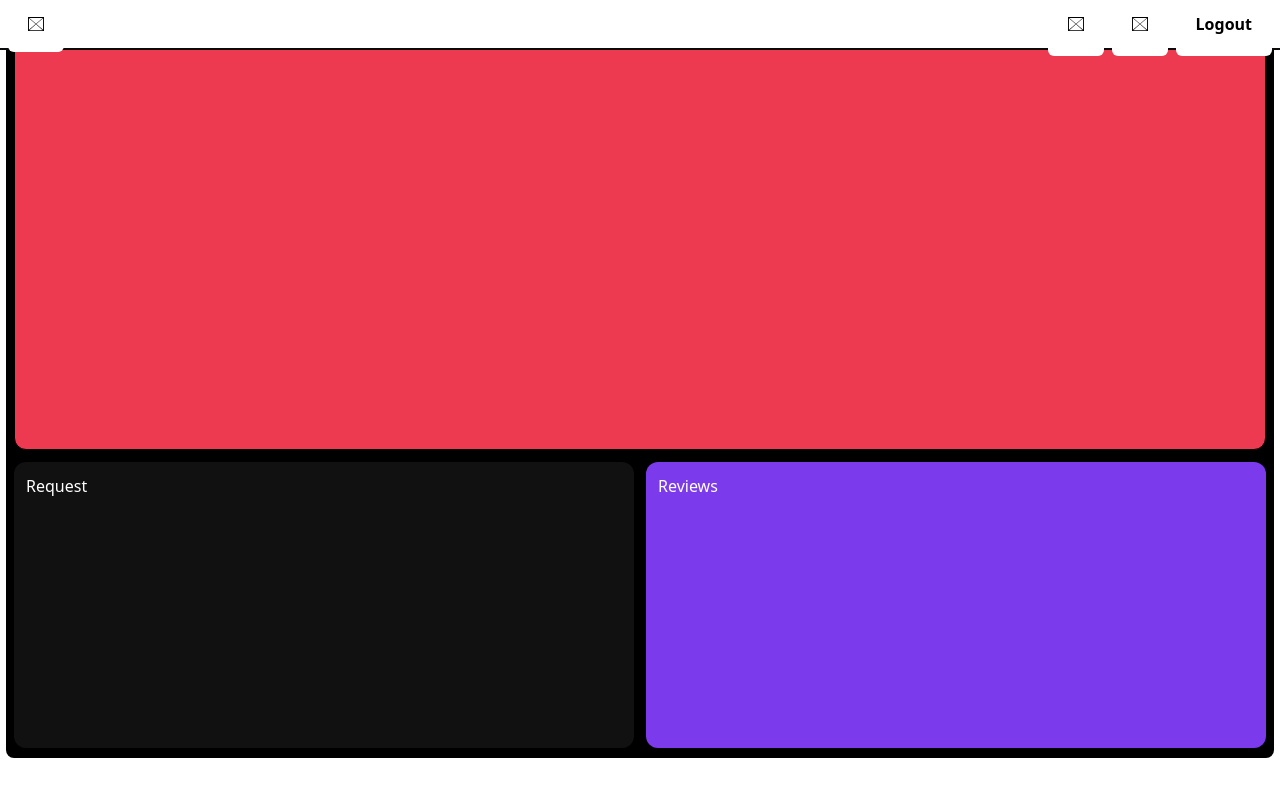
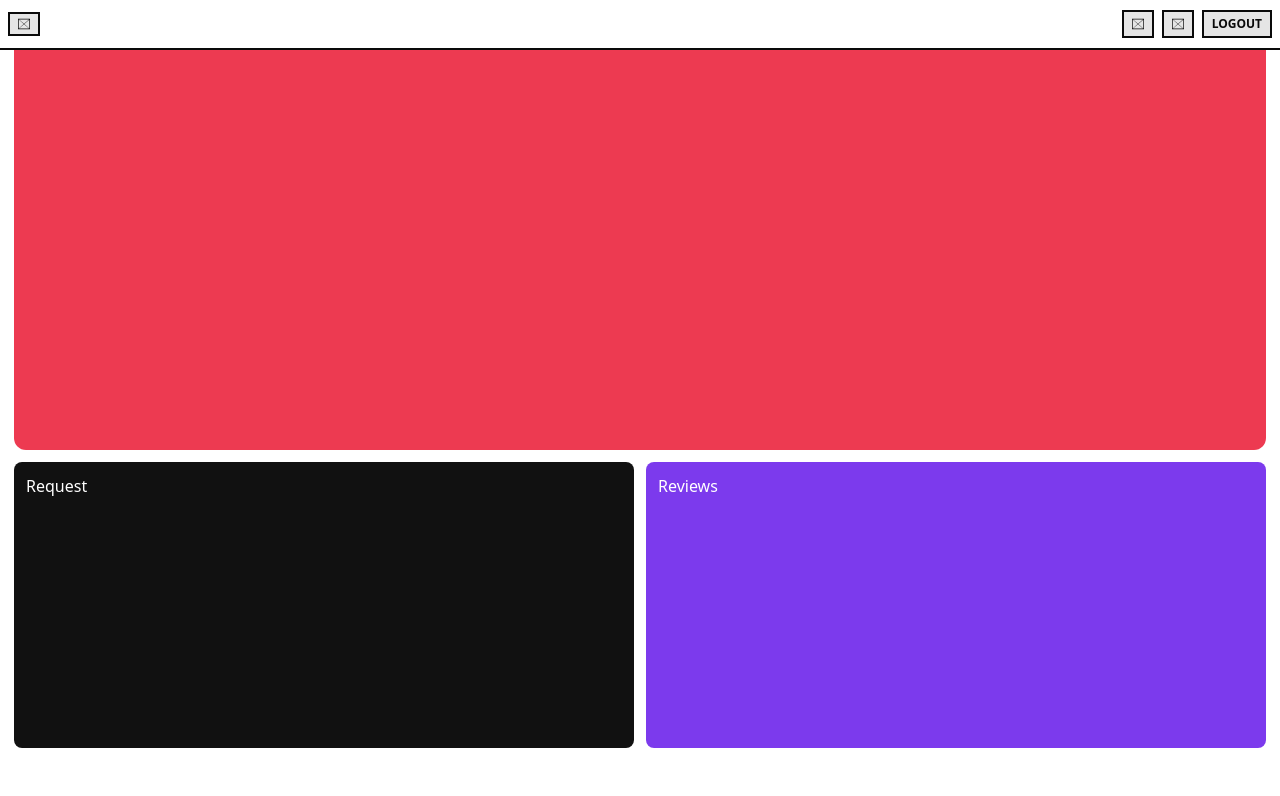
Before and after one commit to Thudles/Senior_Design_Test, a React (Vite) app in the folder Frontend/: page / in a window 1280 px wide. Shown: the top 796 px of the page. Built offline with nearby package versions, Linux system fonts and the light colour scheme.

Commit message:
UI update

```diff
--- a/Frontend/src/Pages/Home/Home.jsx
+++ b/Frontend/src/Pages/Home/Home.jsx
@@ -51,9 +51,9 @@ export const Home = () => {
 
   return (
     <div className="">
-      <div className="flex gap-2 justify-between">
-        <Navbar />
-        <div className="rounded-lg h-[calc(100vh-26px)] overflow-y-auto w-[100%]">
+      <Navbar />
+      <div className="">
+        <div className="rounded-lg h-[calc(100vh-64px)] overflow-y-auto w-[100%] mt-[51px]">
           <PanelGroup direction="horizontal">
             {/* Request and Menu Panels */}
             <Panel
--- a/Frontend/src/Pages/Home/Home_logedout.jsx
+++ b/Frontend/src/Pages/Home/Home_logedout.jsx
@@ -8,9 +8,9 @@ import { MenuLoggedout } from "../../components/Home/MenuLoggedout";
 export const Home_logedout = () => {
   return (
     <div className="">
-      <div className="flex  gap-2">
+      <div className="flex flex-col gap-2">
         <Navbar />
-        <div className=" bg-black rounded-lg h-[calc(100vh-48px)]  p-2 overflow-y-auto w-[100%]">
+        <div className=" bg-white rounded-lg h-[calc(100vh-48px)]  p-2 overflow-y-auto w-[100%]">
           <div className="grid gap-3 grid-cols-12 grid-rows-10 h-[calc(100vh-66px)]">
             <div className=" col-span-12 row-span-6 overflow-hidden">
               <MenuLoggedout />
--- a/Frontend/src/components/Home/Balance.jsx
+++ b/Frontend/src/components/Home/Balance.jsx
@@ -2,7 +2,7 @@ import React from "react";
 
 export const Balance = ({ bgColor }) => {
   return (
-    <div className={`row-span-8 rounded-xl ${bgColor} p-3 h-[100%] text-white`}>
+    <div className={`row-span-8 rounded-lg ${bgColor} p-3 h-[100%] text-white`}>
       Balance/Account
     </div>
   );
--- a/Frontend/src/components/Home/Menu.jsx
+++ b/Frontend/src/components/Home/Menu.jsx
@@ -4,7 +4,7 @@ import { Request } from "./Request";
 export const Menu = ({ colspan, rowspan, color }) => {
   return (
     <div
-      className={`${colspan} ${rowspan} ${color} rounded-xl  p-3 h-[100%] text-white`}
+      className={`${colspan} ${rowspan} ${color} rounded-lg  p-3 h-[100%] text-white`}
     >
       Menu
     </div>
--- a/Frontend/src/components/Home/MenuLoggedout.jsx
+++ b/Frontend/src/components/Home/MenuLoggedout.jsx
@@ -3,7 +3,7 @@ import { Request } from "./Request";
 
 export const MenuLoggedout = () => {
   return (
-    <div className="col-span-12 row-span-8 rounded-xl border border-black bg-secondary p-3 h-[100%] grid gap-3 grid-rows-12 ">
+    <div className="col-span-12 row-span-8 rounded-xl bg-secondary p-3 h-[100%] grid gap-3 grid-rows-12 ">
       Menu
     </div>
   );
--- a/Frontend/src/components/Home/Request.jsx
+++ b/Frontend/src/components/Home/Request.jsx
@@ -3,7 +3,7 @@ import React from "react";
 export const Request = ({ colspan, rowspan }) => {
   return (
     <div
-      className={` ${colspan} ${rowspan}  rounded-xl  bg-projblack p-3 text-white h-[100%] `}
+      className={` ${colspan} ${rowspan}  rounded-lg  bg-projblack p-3 text-white h-[100%] `}
     >
       Request
     </div>
--- a/Frontend/src/components/Home/Reviews.jsx
+++ b/Frontend/src/components/Home/Reviews.jsx
@@ -3,7 +3,7 @@ import React from "react";
 export const Reviews = ({ color, colspan }) => {
   return (
     <div
-      className={`${colspan} row-span-4 rounded-xl ${color} p-3 text-white h-[100%]`}
+      className={`${colspan} row-span-4 rounded-lg ${color} p-3 text-white h-[100%]`}
     >
       Reviews
     </div>
--- a/Frontend/src/components/Utilities/Button/NavButton.jsx
+++ b/Frontend/src/components/Utilities/Button/NavButton.jsx
@@ -4,7 +4,7 @@ export const NavButton = ({ logo, onClick }) => {
   return (
     <button
       onClick={onClick}
-      className={`bg-white cursor-pointer hover:scale-110 duration-300 p-5 rounded-md relative z-10 font-bold text-1md`}
+      className={`inline-block border-2 px-2 py-1 text-xs font-semibold uppercase cursor-pointer border-neutral-950 bg-neutral-200 text-neutral-950 transition-colors hover:bg-neutral-300`}
     >
       {logo}
     </button>
```
